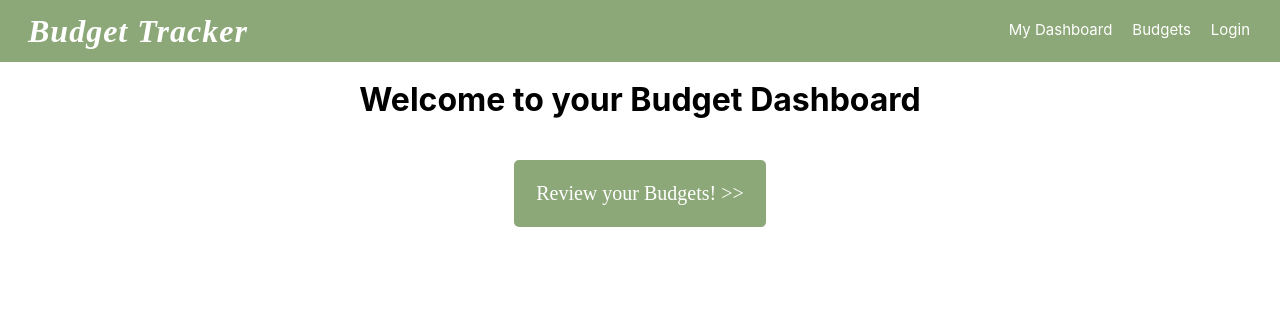
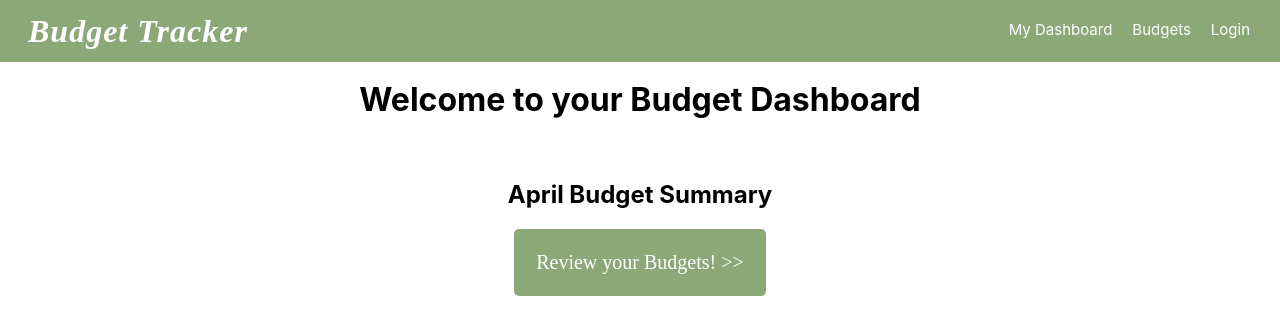
Before and after one commit to katherineyuneman/final-project-phase3-budget-tracker, a React (Create React App) app: page / in a window 1280 px wide. Shown: the top 334 px of the page. Built offline with nearby package versions, Linux system fonts and the light colour scheme; no server answers; a web font is replaced by a local one.

Commit message:
Fetches new month_desc budgetsummary endpoint to display current month budget summary

```diff
--- a/src/components/Dashboard.js
+++ b/src/components/Dashboard.js
@@ -1,11 +1,35 @@
 import { NavLink } from "react-router-dom"
+import { useState, useEffect } from "react"
 import { HomeContainer } from "../styled-components/styleIndex"
 
 const Dashboard = () => {
+
+    const months = ["January", "February", "March", "April", "May", "June", "July", "August", "September", "October", "November", "December"]
+    const month_desc = months[new Date().getMonth()]
+    // const monthName = months[currentDate.getMonth()];
+    // console.log(monthName)
+
+    const [currentBudget, setCurrentBudget] = useState([])
+    // const [loading, setLoading] = useState(true)
+
+    // const {id, month} = useParams()
+
+
+
+    useEffect(() => {
+    fetch (`http://localhost:9292/budgetsummary/${month_desc}`)
+    .then(response => response.json())
+    .then(data => setCurrentBudget(data))
+    .catch(err => alert(err))
+    },[])
+
+
   return (
     <HomeContainer>
       <h1>Welcome to your Budget Dashboard</h1>
       <br />
+      <h2>{month_desc} Budget Summary</h2>
+      <h2>{currentBudget.amount}</h2>
       <NavLink to="/budgets">
         <button>Review your Budgets! {'>>'} </button>
       </NavLink>
--- a/src/components/budgets/BudgetForm.js
+++ b/src/components/budgets/BudgetForm.js
@@ -48,6 +48,8 @@ function BudgetForm() {
           amount: budgetInputs.amount,
           user_id: budgetInputs.user_id
       }
+
+      console.log(newBudget)
       debugger;
 
       fetch('http://localhost:9292/budgets', {
@@ -68,7 +70,6 @@ function BudgetForm() {
     const userDropDownOptions = userOptions.map((user) =>
         <option key={user.id} value={user.id}>{user.first_name} {user.last_name}</option>
         )
-
 
   return (
     <>
--- a/src/components/transactions/TransactionForm.js
+++ b/src/components/transactions/TransactionForm.js
@@ -37,6 +37,9 @@ function TransactionForm({updatedBudgets}) {
           category_id: transactionInputs.category_id,
           budget_id: transactionInputs.budget_id
       }
+
+      console.log(newTransaction)
+      debugger;
 
       fetch('http://localhost:9292/transactions', {
         method: 'POST',
```
